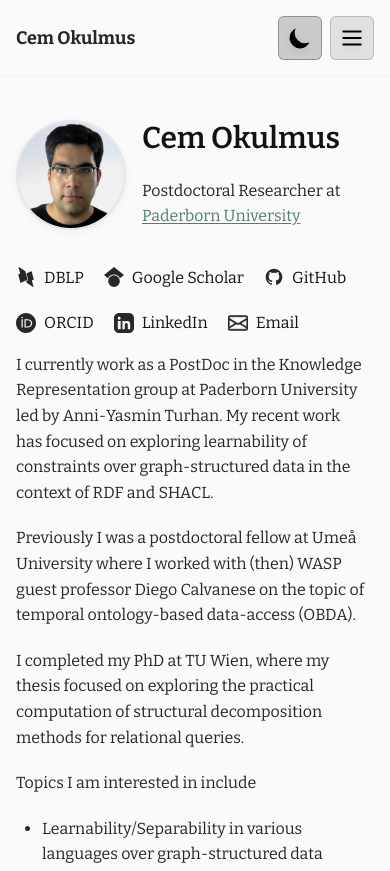
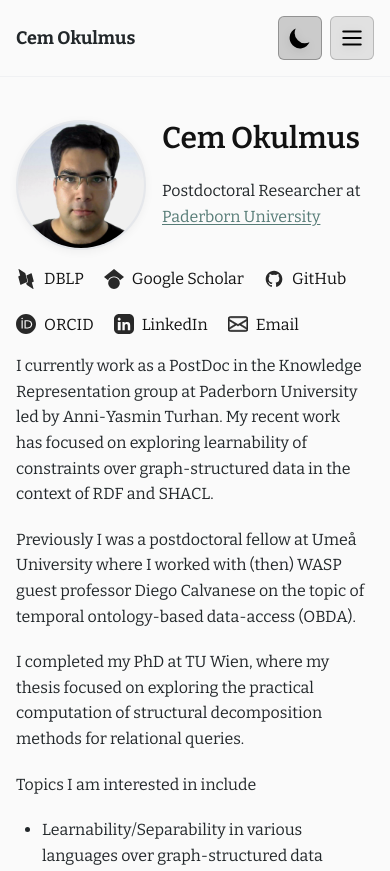
Before and after one commit to cem-okulmus/cem-okulmus.github.io, a plain HTML site: page docs/index.html in a window 390 px wide. Shown: the top 871 px of the page. Drawn offline with nearby package versions, Linux system fonts and the light colour scheme.

Commit message:
bigger profile in mobile

```diff
--- a/docs/styles.css
+++ b/docs/styles.css
@@ -546,8 +546,8 @@ body {
         margin-top: 1.5rem; /* Add padding above the header on mobile */
     }
     .about-avatar {
-        width: 110px;
-        height: 110px;
+        width: 130px;
+        height: 130px;
         grid-row: 1 / span 2;
     }
     .about-header-content {
```
